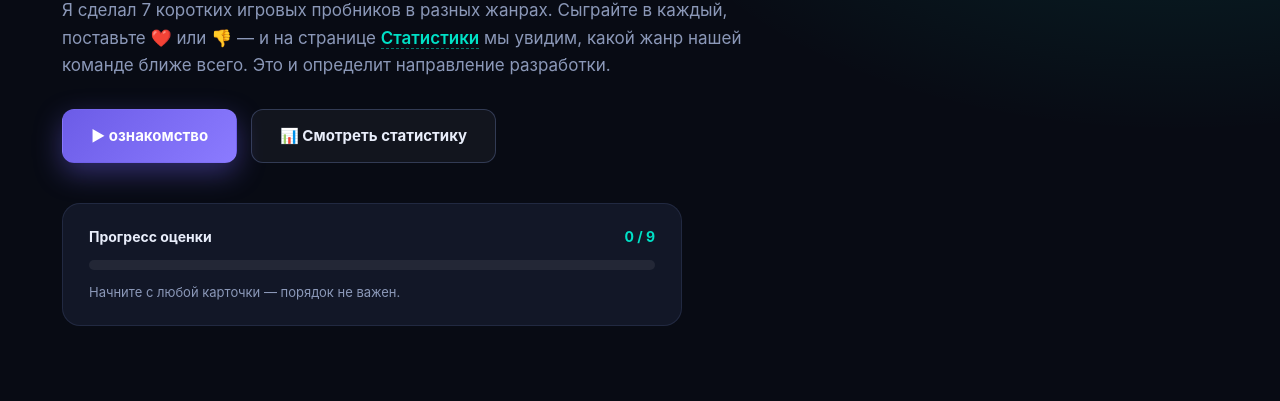
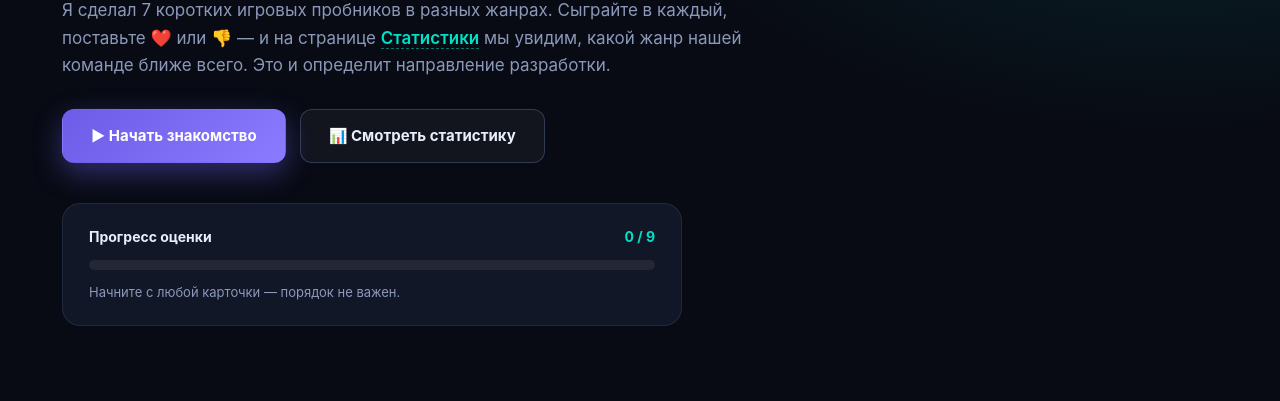
Before and after one commit to peper2000h/GenreLab-prototype, a plain HTML site: page index.html in a window 1280 px wide. Shown: the part 350-751 px from the top of the page. Drawn offline with Linux system fonts and the light colour scheme.

Commit message:
Update index.html

```diff
--- a/index.html
+++ b/index.html
@@ -41,7 +41,7 @@
             команде ближе всего. Это и определит направление разработки.
           </p>
           <div class="hero-actions">
-            <a class="btn btn-primary btn-lg" href="#games">▶ ознакомство</a>
+            <a class="btn btn-primary btn-lg" href="#games">▶ Начать знакомство</a>
             <a class="btn btn-ghost btn-lg" href="stats.html"
               >📊 Смотреть статистику</a
             >
```
